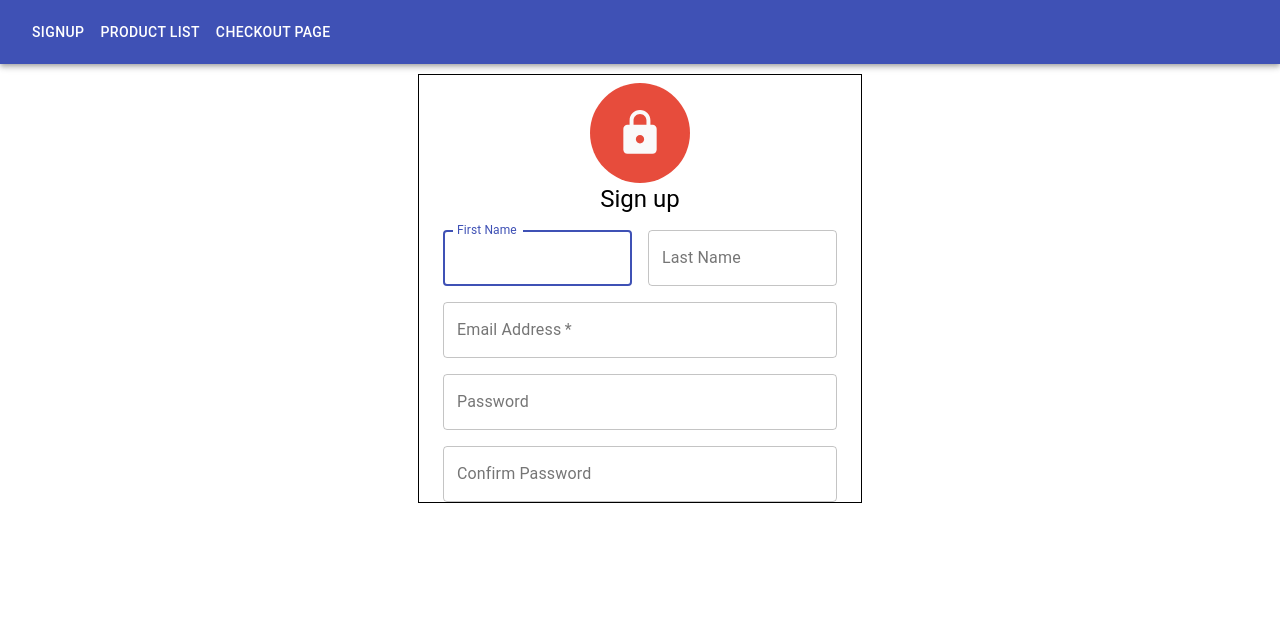
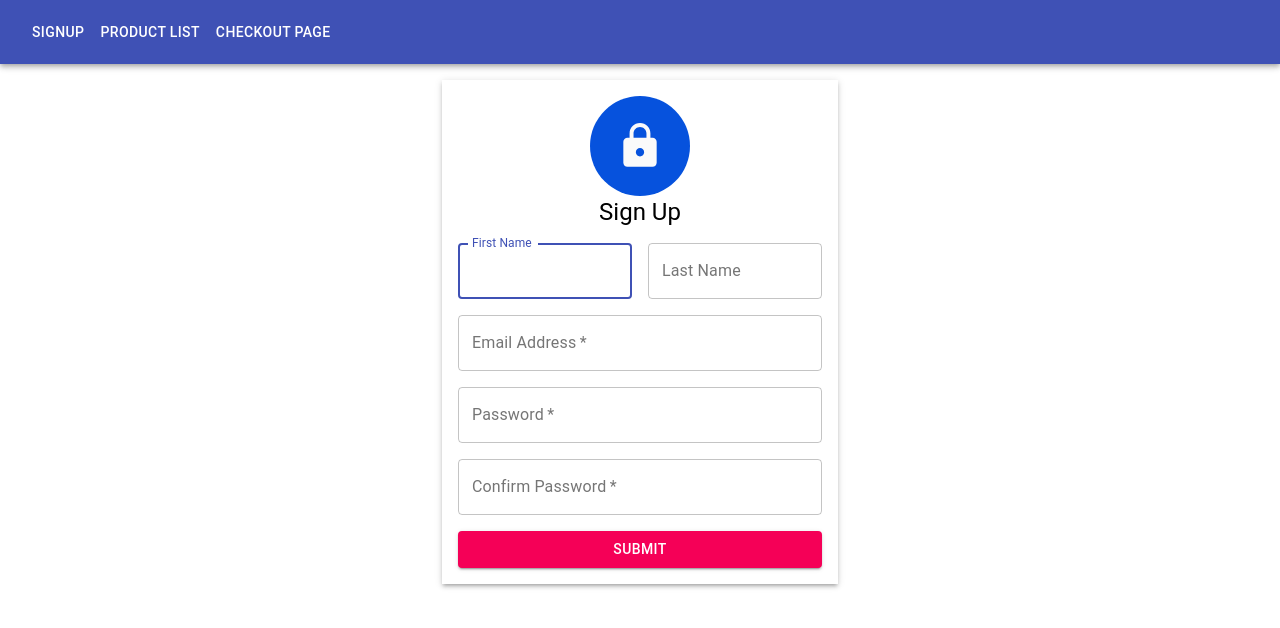
Before and after one commit to ChetanBhogade/assignment, a React (Create React App) app: page / in a window 1280 px wide. Shown: the top 628 px of the page. Built offline with nearby package versions, Linux system fonts and the light colour scheme.

Commit message:
adding signp page

```diff
--- a/src/Container/SignUpPage.css
+++ b/src/Container/SignUpPage.css
@@ -7,7 +7,7 @@
 
 .paper .avatar {
     color: "#FFFFFF";
-    background-color: #e74c3c;
+    background-color: #0652DD;
     height: 100px;
     width: 100px;
 }
--- a/src/Container/SignUpPage.js
+++ b/src/Container/SignUpPage.js
@@ -5,6 +5,8 @@ import {
   Typography,
   Grid,
   TextField,
+  Box,
+  Button,
 } from "@material-ui/core";
 import LockIcon from "@material-ui/icons/Lock";
 
@@ -13,27 +15,20 @@ import "./SignUpPage.css";
 function SignUpPage() {
   return (
     <div>
-      <Container maxWidth="xs" style={{
-            borderWidth: 1,
-            borderColor: "black",
-            borderStyle: "solid",
-            marginTop: 10,
-          }}>
-        <div
-          className="paper"
-
-        >
+      <Container maxWidth="xs">
+        <div className="paper">
+          <Box boxShadow={3} bgcolor="background.paper" p={2} className="paper">
             <Avatar className="avatar">
               <LockIcon style={{ fontSize: 50 }} />
             </Avatar>
             <Typography component="h1" variant="h5">
-            Sign up
+              Sign Up
             </Typography>
             <form className="myForm" noValidate>
               <Grid container={true} spacing={2}>
                 <Grid item={true} xs={6}>
                   <TextField
-                  id="outlined-basic"
+                    id="fname"
                     label="First Name"
                     variant="outlined"
                     autoFocus
@@ -42,7 +37,7 @@ function SignUpPage() {
                 </Grid>
                 <Grid item={true} xs={6}>
                   <TextField
-                  id="outlined-basic"
+                    id="lname"
                     label="Last Name"
                     variant="outlined"
                     fullWidth
@@ -50,7 +45,7 @@ function SignUpPage() {
                 </Grid>
                 <Grid item={true} xs={12}>
                   <TextField
-                  id="outlined-basic"
+                    id="email"
                     label="Email Address"
                     type="email"
                     variant="outlined"
@@ -60,24 +55,32 @@ function SignUpPage() {
                 </Grid>
                 <Grid item={true} xs={12}>
                   <TextField
-                  id="outlined-basic"
+                    id="password"
                     label="Password"
                     variant="outlined"
                     type="password"
                     fullWidth
+                    required
                   />
                 </Grid>
                 <Grid item={true} xs={12}>
                   <TextField
-                  id="outlined-basic"
+                    id="cpassword"
                     label="Confirm Password"
                     variant="outlined"
                     type="password"
                     fullWidth
+                    required
                   />
+                </Grid>
+                <Grid item={true} xs={12}>
+                  <Button variant="contained" fullWidth color="secondary">
+                    Submit
+                  </Button>
                 </Grid>
               </Grid>
             </form>
+          </Box>
         </div>
       </Container>
     </div>
```
Lines whose indentation alone changed are shown as unchanged.
